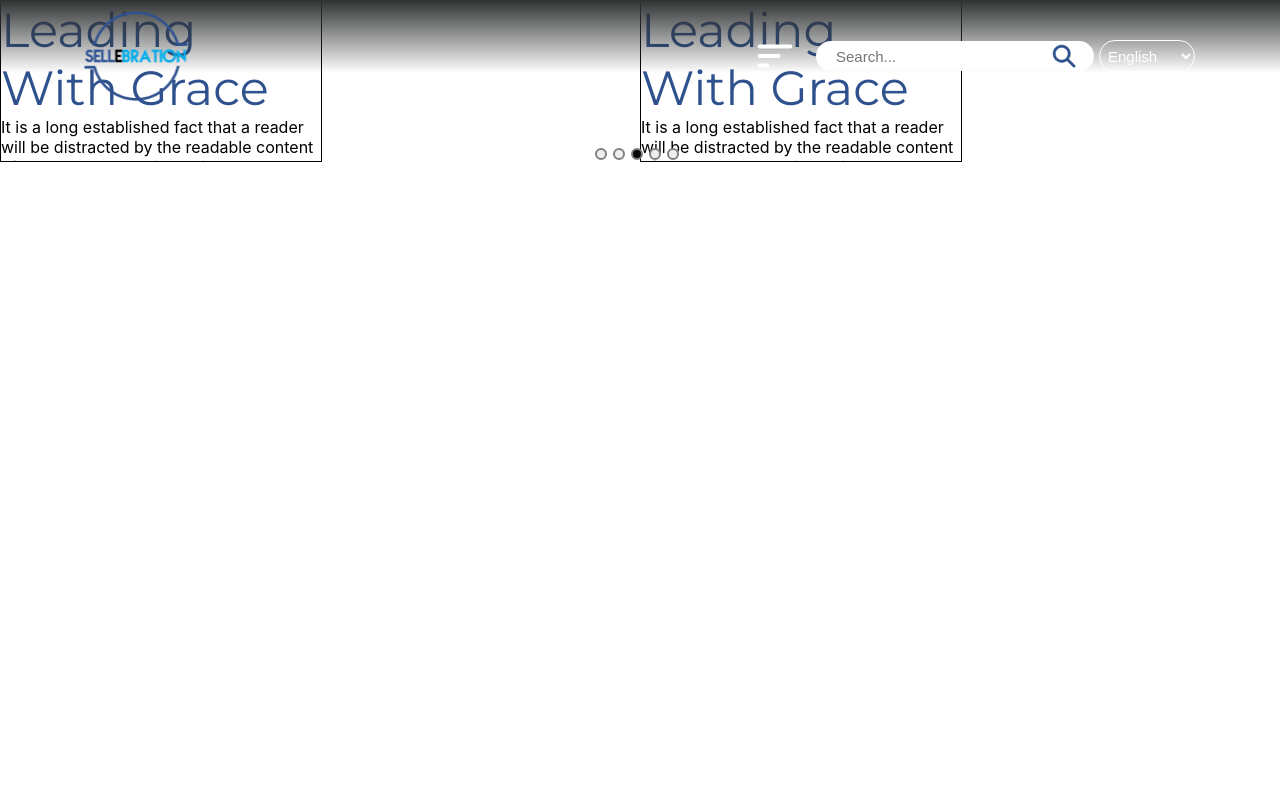
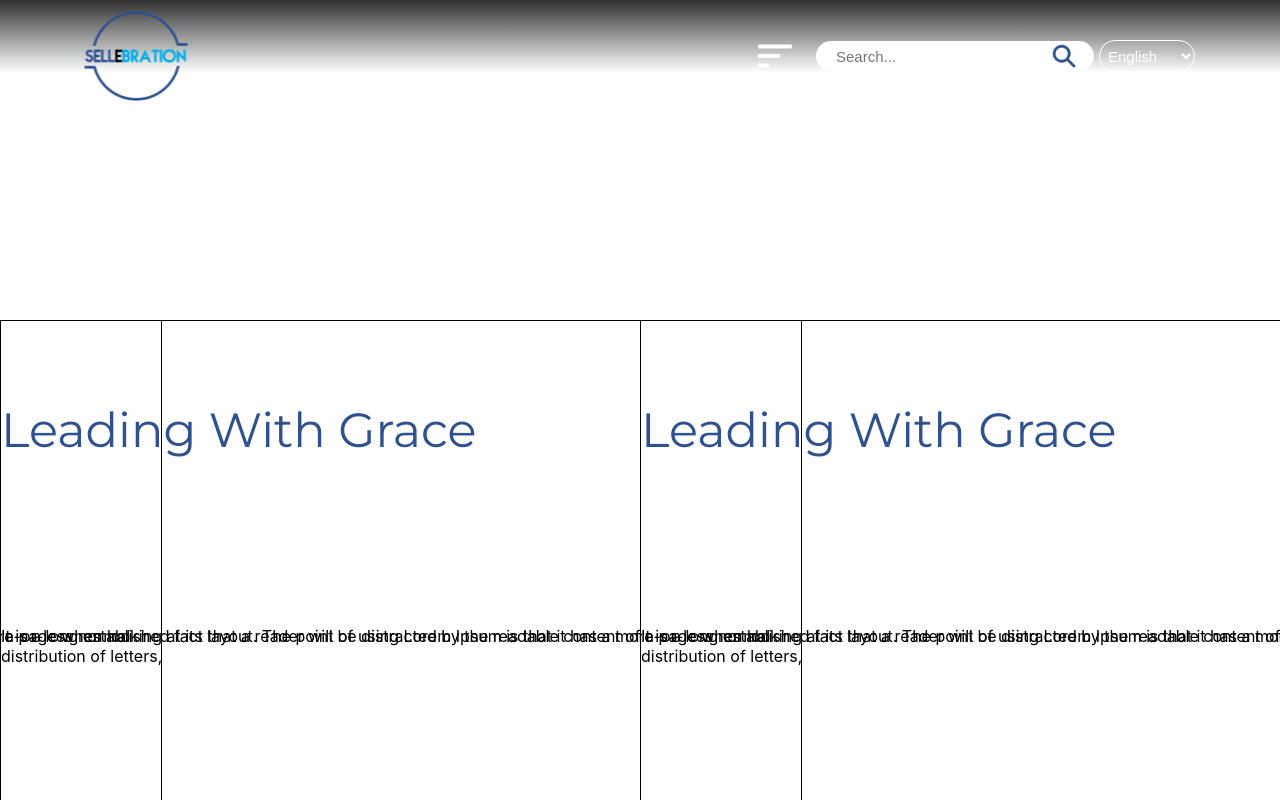
Before and after one commit to rakshit-2/sellebration, a React (Create React App) app in the folder client/: page /women-leadership in a window 1280 px wide. Shown: the top 800 px of the page. Built offline with nearby package versions, Linux system fonts and the light colour scheme.

Commit message:
wmoen leadership structures

```diff
--- a/client/src/components/atom/womenleadershipCard1/index.css
+++ b/client/src/components/atom/womenleadershipCard1/index.css
@@ -1,12 +1,15 @@
 .WomenLeadershipCard1__outer{
     border: 1px solid black;
-    width: 20rem;
-    height: 10rem;
+    width: 90rem;
+    height: 40rem;
     display: flex;
     flex-direction: column;
     justify-content: space-between;
     align-items: flex-start;
     border:1px solid black;
+    margin-top:10rem;
+    margin-bottom: 10rem;
+    padding: 5rem 0 5rem 0;
 }
 
 .WomenLeadershipCard1__heading{
--- a/client/src/components/organism/womenleader/index.css
+++ b/client/src/components/organism/womenleader/index.css
@@ -15,6 +15,7 @@
 .womenleader__sec1{
     height: 100vh;
     width: 100%;
+    margin-top:10rem;
     /* display: flex;
     justify-content: center;
     align-items: center; */
--- a/client/src/components/organism/womenleader/index.js
+++ b/client/src/components/organism/womenleader/index.js
@@ -10,7 +10,7 @@ const WomenLeadership=(props)=>{
   const responsive = {
     desktop: {
       breakpoint: { max: 3000, min: 1024 },
-      items: 3,
+      items: 1,
       slidesToSlide: 1 // optional, default to 1.
     },
     tablet: {
```
